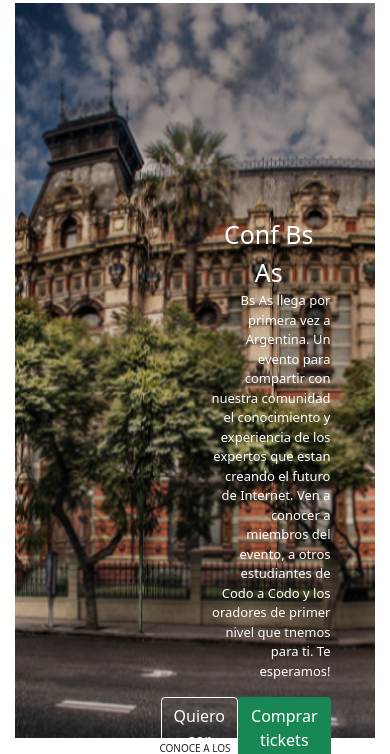
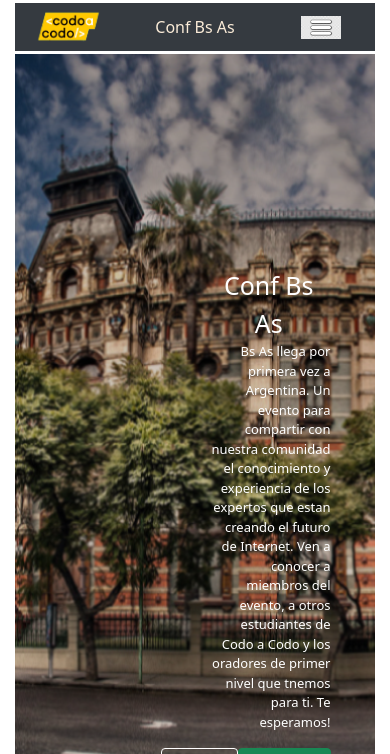
Before and after one commit to arielxct/Trabajo_Integrador_Final_WEB, a PHP site: page / in a window 390 px wide; the page is wider, and only the part inside the window is pictured. Shown: the top 754 px of that part. Run offline with PHP 8.4, Linux system fonts and the light colour scheme.

Commit message:
"cambiando img"

```diff
--- a/css/style.css
+++ b/css/style.css
@@ -50,7 +50,9 @@
      }
      .tickets{
         color:chartreuse;
-
+     }
+     .menu{
+      width: 40px;
      }
 
    /* body */
@@ -352,6 +354,18 @@
   input[type=button]:hover {
     background-color: #45a049;
   }
+  /* footer */
+.btn-light{
+  background-color: #1d3947;
+  border-radius: 0;
+  border: none;
+  color: white;
+  font-size: 10px;
+  width: 100%;
+}
+.botones_footer{
+background-color: #1d3947;
+}
 
   /* Responsive layout - when the screen is less than 600px wide, make the two columns stack on top of each other instead of next to each other */
   /* @media screen and (max-width: 900px) and (min-width: 600px), (min-width: 1100px)  */
@@ -362,67 +376,62 @@
       display: none;
     }
   }*/
-  @media screen and (min-width: 601px ){
-
-    .menu_chico{
-      display: none;
-
-
-    }
-
-  }
-
-
-   @media screen and (max-width: 600px ) {
+   @media(max-width: 600px ) {
     .col-25, .col-75, input[type=submit] {
       width: 100%;
       margin-top: 0;
     }
-    .menu_grande{
-      display: none;
-
-    }
-    .menu_chico{
-      display: block;
-        visibility: visible;
-
-    }
-
-
     .parrafo_tarjeta{
       font-size: small;
     }
-    .conf_bs_as, .logo{
-      display: none;
+  }
+  .menu{
+    background-color: red;
+  }
+  @media(max-width:768px){
+    .nav{
+        display: none;
+        width: 150px;
+        position: absolute;
+        top: 10%;
+        background-color: #353a40;
     }
+    .columna2:hover > .nav{
+      display: block;
+    }
+    .conf_bs_as{
+      display: flex;
+      justify-content: center;
+      width: 40%;
+    }
+    .columna1, .columna2{
+      width: 30%;
+      display: flex;
+      justify-content: center;
+    }
+    .logo{
+      width: 100%;
+    }
+    .botones_footer{
+      width: 100%;
+      display: flex;
+      flex-direction: column;
+    }
+    .btn-light{
+      display: flex;
+      justify-content: flex-start;
+    }
+}
+@media(min-width:768px){
+  .menu{
+    display: none;
   }
-
-  /* @media screen and (min-width: 600px ){
-
-    .header2{
-      display: none;
-    }
-  } */
-
-
-
-
-
-/*  FIN DE FORMULARIO AGREGADO */
-/* footer */
-.btn-light{
-    font-size: 14px;
-    width: 110px;
-    background-color: #1d3947;
-    border-color: #1d3947;
-    color: white;
 }
-
 .botones_footer{
-    display: flex;
-    justify-content: space-between;
+  display: flex;
 }
-.footer{
-    background-color:#1d3947;
-
+@media(min-width:1200px){
+  .btn-light{
+    font-size: 15px;
+  }
 }
--- a/footer.html
+++ b/footer.html
@@ -4,11 +4,7 @@
     <h2>footer</h2>footer
 </div> -->
         <div class="row footer">
-            <div class="col-1 izquierdoFooter">
-
-            </div>
-            <div class="col-10 botones_footer">
-
+            <div class="botones_footer">
                 <button type="button" class="btn btn-light">Preguntas frecuentes</button>
                 <button type="button" class="btn btn-light">Contáctanos</button>
                 <button type="button" class="btn btn-light">Prensa</button>
@@ -17,10 +13,5 @@
                 <button type="button" class="btn btn-light">Privacidad</button>
                 <button type="button" class="btn btn-light">Estudiantes</button>
             </div>
-
-            <div class="col-1 derechoFooter">
-
-            </div>
-
         </div>
     </div>
--- a/nav-bar.html
+++ b/nav-bar.html
@@ -1,6 +1,8 @@
 <!-- <div class="col-9 columna2"> -->
 
     <!-- comienzo barra de navegacion -->
+
+    <img src="image/menu.png" class="menu">
     <ul class="nav justify-content-center ">
         <li class="nav-item ">
             <a class="nav-link active" aria-current="page" href="./index.php">La conferencia</a>
@@ -18,9 +20,8 @@
             <a class="nav-link tickets" href="tickets.html">Comprar tickets</a>
         </li>
         <li class="nav-item">
-            <a class="nav-link " href="oradores.php">Admin</a>
+            <a class="nav-link" href="oradores.php">Admin</a>
         </li>
-
     </ul>
 
 
```
Also changed, not shown: image/menu.png (added).
